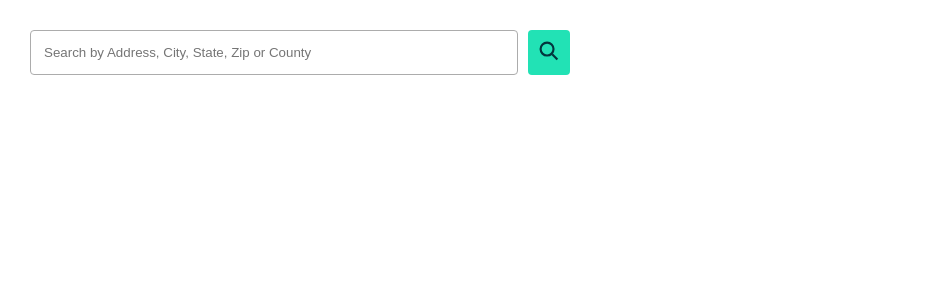
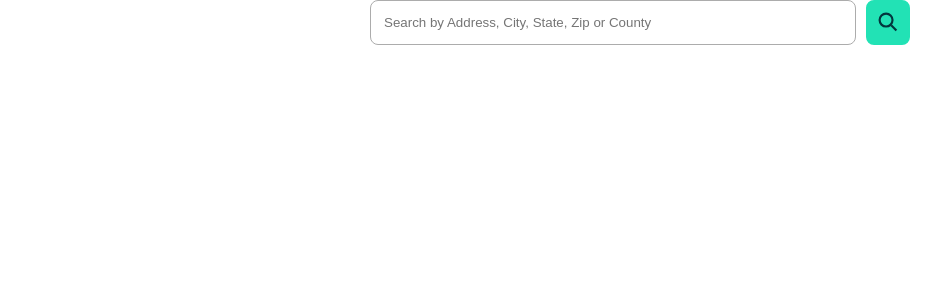
Before and after one commit to 500-Designs/gparency-location-search, a React (Create React App) app in the folder app/: page / in a window 1280 px wide. Shown: the top 300 px of the page, without its empty margins (0-943 px from the left). Built offline with nearby package versions, Linux system fonts and the light colour scheme; the HTML template or start-up script is replaced by a standard one.

Commit message:
finished

```diff
--- a/app/src/App.js
+++ b/app/src/App.js
@@ -11,7 +11,7 @@ import SearchSuggestions from './components/SearchSuggestions';
 
 function App() {
   return (
-    <div className="LocationSearchApp">
+    <div id="searchApp">
       <SearchSuggestions />
     </div>
   );
--- a/app/src/components/SearchSuggestions.css
+++ b/app/src/components/SearchSuggestions.css
@@ -2,24 +2,27 @@
   position: relative;
   font-size: 16px;
   max-width: 540px;
-  margin: 30px;
   display: flex;
   gap: 10px;
+  margin: auto;
+  z-index: 3;
 }
 
-.appSearchContainer * {
+#searchApp .appSearchContainer * {
   box-sizing: border-box;
+  line-height: 1;
 }
 
-.appSearchField {
+#searchApp .appSearchField {
   border: 1px solid #acacac;
-  border-radius: 4px;
+  border-radius: 8px;
   padding: 13px;
   width: 100%;
   outline: none;
+  color: rgb(3, 54, 61);
 }
 
-.appSearchField:placeholder {
+#searchApp .appSearchField:placeholder {
   color: #acacac;
 }
 
@@ -28,15 +31,24 @@
   outline: none;
 }
 
-.appSearchButton {
+#searchApp .appSearchButton {
   border: none;
   background: #22e2b5;
-  border-radius: 4px;
+  border: 2px solid #22e2b5;
+  border-radius: 8px;
   width: 45px;
   height: 45px;
+  display: flex;
+  padding: 10px;
+  outline: none;
 }
 
-.appSuggesstions {
+#searchApp .appSearchButton:hover {
+  background: #22e2b5;
+  border-color: #19af91;
+}
+
+#searchApp .appSuggesstions {
   position: absolute;
   top: 50px;
   width: calc(100% - 50px);
@@ -51,13 +63,15 @@
   background-color: #fff;
 }
 
-.appSuggestion {
+#searchApp .appSuggestion {
   padding: 7px 7px;
   cursor: pointer;
   transition: background-color 0.2s ease;
   display: block;
+  color: rgb(53, 94, 100);
+  text-align: left;
 }
 
-.appSuggestion:hover {
+#searchApp .appSuggestion:hover {
   background-color: #f0f0f0;
 }
--- a/app/src/components/SearchSuggestions.js
+++ b/app/src/components/SearchSuggestions.js
@@ -11,7 +11,7 @@ const SearchSuggestions = () => {
   if (wpUrl === "http://localhost:3000") {
     wpUrl = "https://gparency.local/";
   }
-
+  console.log("wpUrl: " + wpUrl);
 
   useEffect(() => {
     if (location.lat !== null && location.lng !== null) {
```
Also changed, not shown: 2 other files (tests, documents, lock files or other folders).
